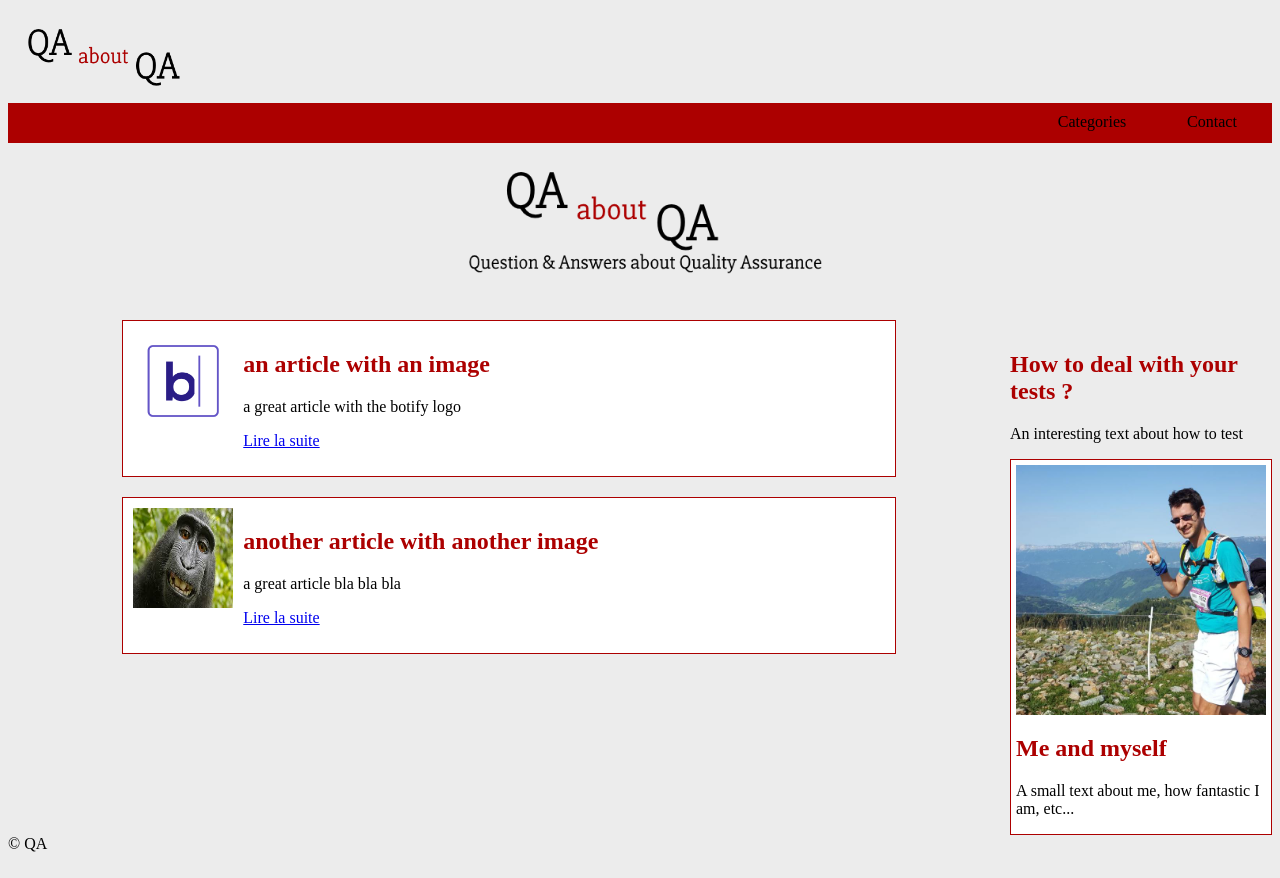
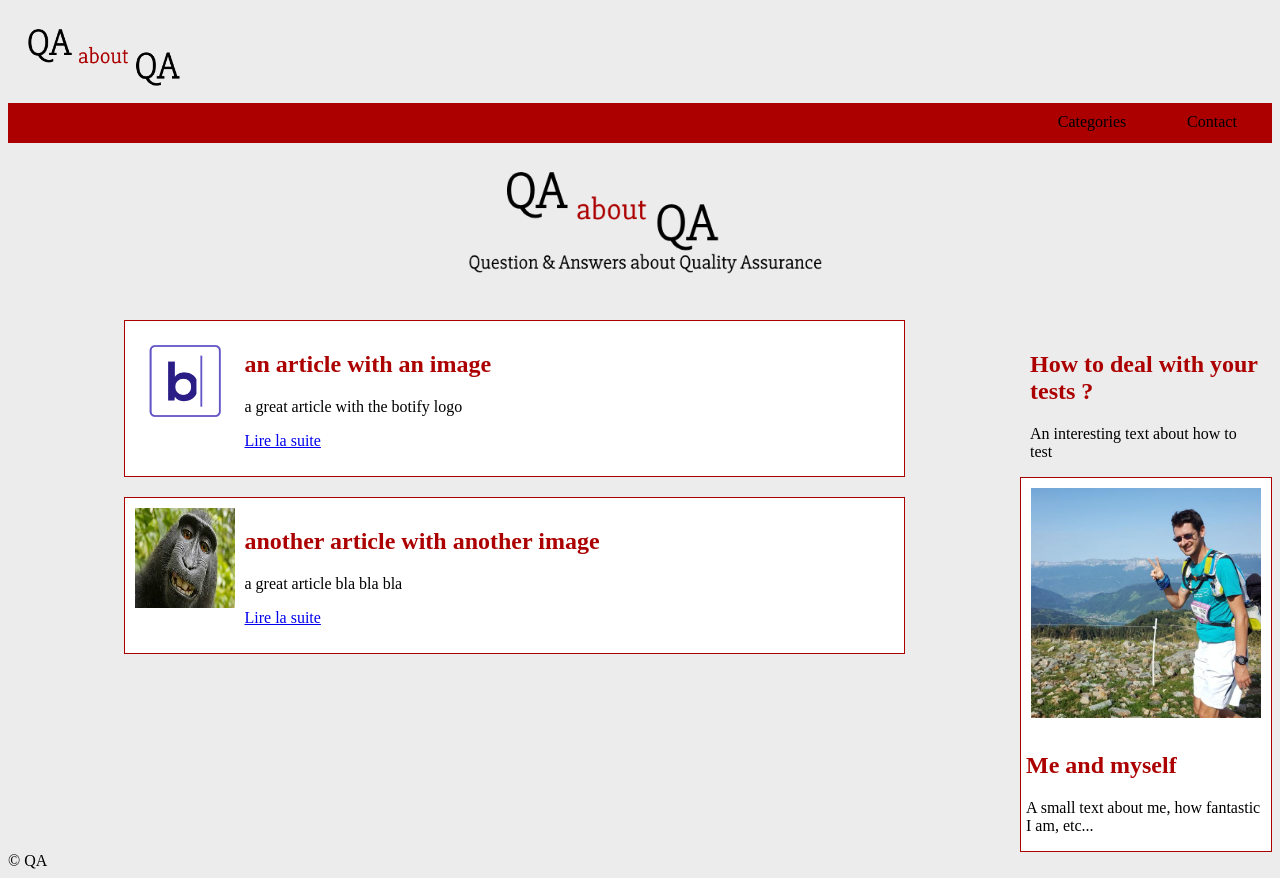
Before and after one commit to lperotin/QA_about_QA, a Django app: page / in a window 1280 px wide. Before the commit the page ends 852 px from the top, so only its background shows below. Run offline with Django 3.2, Linux system fonts and the light colour scheme; data comes from the database, SQL or seed files in the repository.

Commit message:
fix image display issue

```diff
--- a/qa_about_qa/blog/templates/blog/home.html
+++ b/qa_about_qa/blog/templates/blog/home.html
@@ -18,12 +18,16 @@
     {% endfor %}
 </div>
 <div class="col" id="infos-and-tools">
-    <h2>How to deal with your tests ?</h2>
-    <p>An interesting text about how to test</p>
+    <div class="infos">
+        <h2>How to deal with your tests ?</h2>
+        <p>An interesting text about how to test</p>
+    </div>
 
     <div class="presentation">
         {% load static %}
-        <img src="{% static 'blog/img/me.jpg' %}" alt="myPicture" />
+        <div class="picture">
+            <img src="{% static 'blog/img/me.jpg' %}" alt="myPicture" />
+        </div>
         <div class="presentation-text">
             <h2>Me and myself</h2>
             <p>A small text about me, how fantastic I am, etc...</p>
--- a/qa_about_qa/static/css/blog.css
+++ b/qa_about_qa/static/css/blog.css
@@ -10,7 +10,7 @@ header {
  transform: translate(50%, 0%);
 }
 
-img {
+.homeButton img {
     display: block;
     width: 15%;
     height: 15%;
@@ -100,6 +100,9 @@ img {
     width:250px;
     height:100%;
 }
+#infos-and-tools .infos {
+    margin: 10px;
+}
 #infos-and-tools h2 {
     color: var(--main-theme-color);
 }
@@ -115,8 +118,8 @@ img {
     border: 1px solid var(--main-theme-color);
 }
 .presentation img {
-    margin: 5px;
-    width:250px;
+    margin: 10px;
+    width:230px;
 }
 .presentation .presentation-text {
     margin: 5px;
--- a/qa_about_qa/templates/base.html
+++ b/qa_about_qa/templates/base.html
@@ -8,9 +8,11 @@
 
 <tbody>
 <header></header>
-    <a href="/">
-        <img src="{% static 'blog/img/qa_about_qa_logo.png' %}" alt="QA logo" />
-    </a>
+    <div class="homeButton">
+        <a href="/">
+            <img src="{% static 'blog/img/qa_about_qa_logo.png' %}" alt="QA logo" />
+        </a>
+    </div>
     <nav>
         {% include "navigationBar.html" %}
     </nav>
```
